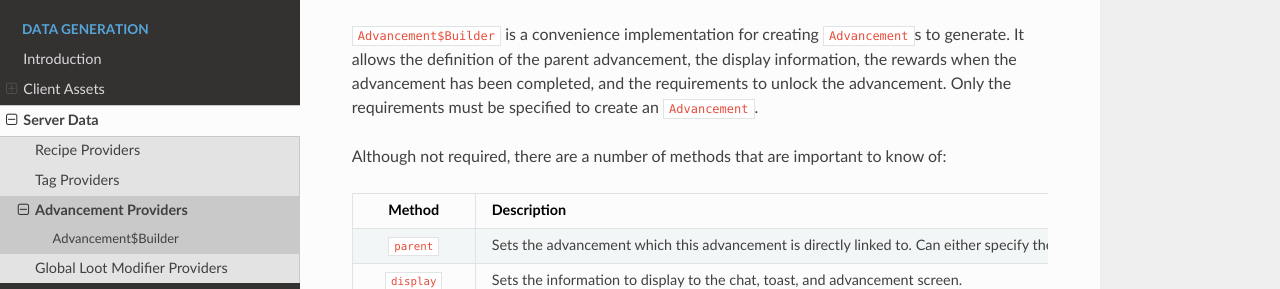
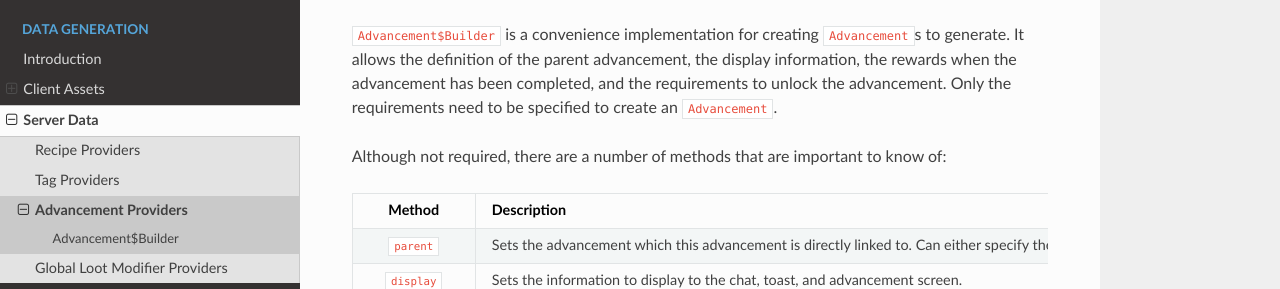
Before and after one commit to MinecraftForge/Documentation, an MkDocs documentation site: the page built from docs/datagen/server/advancements.md, in a window 1280 px wide and 1107 px high. Shown: the part 341-630 px from the top of the window. Built offline with MkDocs 1.6.1, drawn with Linux system fonts in a browser that asks for light colours; nearby versions of some CDN libraries.

Commit message:
Sci's reviews
Seems to be a lot these days :p

Co-authored-by: sciwhiz12 <sciwhiz12@sciwhiz12.tk>

```diff
--- a/docs/datagen/server/advancements.md
+++ b/docs/datagen/server/advancements.md
@@ -8,15 +8,15 @@ After implementation, the provider must be [added][datagen] to the `DataGenerato
 `Advancement$Builder`
 ---------------------
 
-`Advancement$Builder` is a convenience implementation for creating `Advancement`s to generate. It allows the definition of the parent advancement, the display information, the rewards when the advancement has been completed, and the requirements to unlock the advancement. Only the requirements must be specified to create an `Advancement`.
+`Advancement$Builder` is a convenience implementation for creating `Advancement`s to generate. It allows the definition of the parent advancement, the display information, the rewards when the advancement has been completed, and the requirements to unlock the advancement. Only the requirements need to be specified to create an `Advancement`.
 
 Although not required, there are a number of methods that are important to know of:
 
-Method | Description
-:---: | :---
-`parent` | Sets the advancement which this advancement is directly linked to. Can either specify the name of the advancement or the advancement itself if its generated by the modder.
-`display` | Sets the information to display to the chat, toast, and advancement screen.
-`rewards` | Sets the rewards obtained when this advancement is completed.
+Method         | Description
+:---:          | :---
+`parent`       | Sets the advancement which this advancement is directly linked to. Can either specify the name of the advancement or the advancement itself if its generated by the modder.
+`display`      | Sets the information to display to the chat, toast, and advancement screen.
+`rewards`      | Sets the rewards obtained when this advancement is completed.
 `addCriterion` | Adds a condition to the advancement.
 `requirements` | Specifies if the conditions must all return true or at least one must return true. An additional overload can be used to mix-and-match those operations.
 
```
